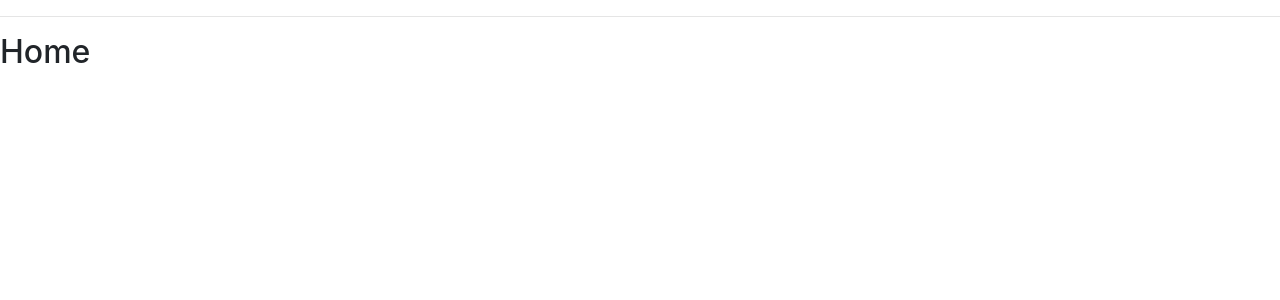
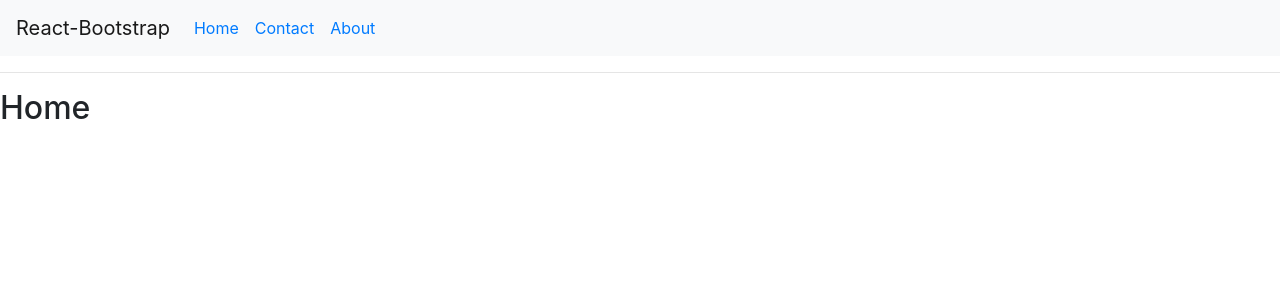
Before and after one commit to heldergoncalves92/heldergoncalves92.github.io, a React (Create React App) app: page / in a window 1280 px wide. Shown: the top 300 px of the page. Built offline with nearby package versions, Linux system fonts and the light colour scheme.

Commit message:
Missing AppNavbar

```diff
--- a/src/App.tsx
+++ b/src/App.tsx
@@ -14,7 +14,7 @@ export enum Routes {
   Contact = "/contact",
 }
 
-const InnerNavbar = () => {
+const AppNavbar = () => {
   return <Navbar bg="light" expand="lg">
     <Navbar.Brand href="#home">React-Bootstrap</Navbar.Brand>
     <Nav className="mr-auto">
@@ -28,7 +28,7 @@ const InnerNavbar = () => {
 function App() {
   return (
       <Router>
-
+        <AppNavbar />
 
 
           <hr />
```
Lines whose indentation alone changed are shown as unchanged.
